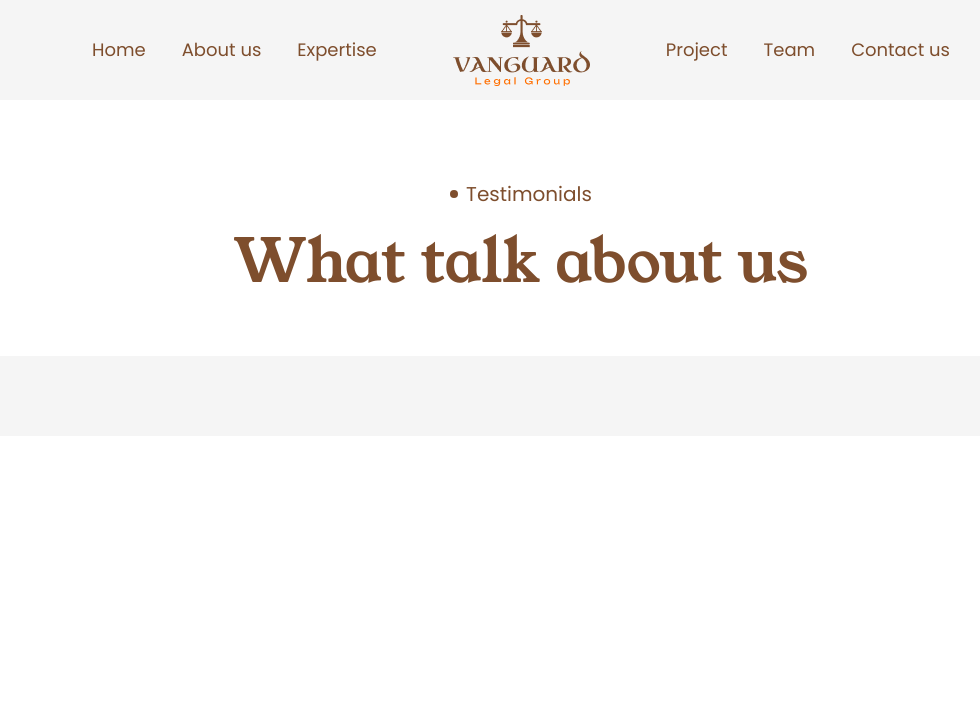
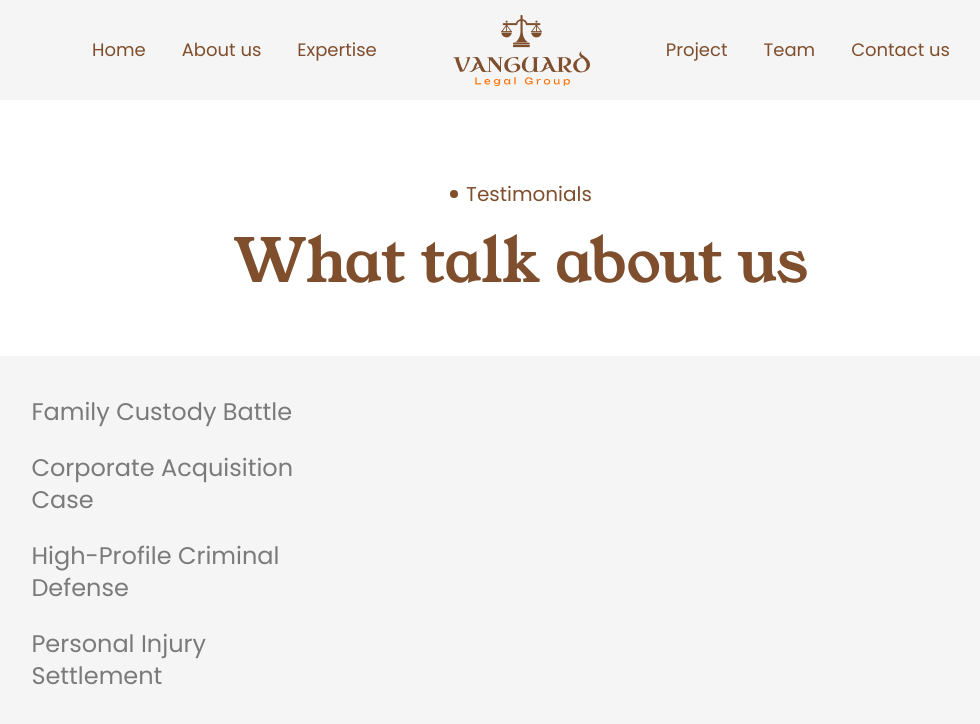
Before and after one commit to Maryammuhammadafzal/Law---Firm-Landing-Page, a Next.js app: page /testimonial in a window 1280 px wide. Shown: the top 724 px of the page, without its empty margins (119-1099 px from the left). Built offline with nearby package versions, Linux system fonts and the light colour scheme; a web font is replaced by a local one.

Commit message:
creating testimonial section

```diff
--- a/src/app/testimonial/page.tsx
+++ b/src/app/testimonial/page.tsx
@@ -1,7 +1,39 @@
+'use client'
 import SubHeading from '@/components/SubHeading'
-import React from 'react'
+import React, { useState } from 'react'
 
 const TestimonialPage = () => {
+    let [active, setActive] = useState(0)
+    let testimonial_data = [
+        {
+            title: 'Family Custody Battle',
+            testimonial: '"Vanguard Legal Group helped me through a difficult divorce with professionalism and care. I couldn’t have asked for better representation."',
+            name: 'Sarah T.',
+            image: '/images/client-image.jpg'
+
+        },
+        {
+            title: 'Corporate Acquisition Case',
+            testimonial: '"Vanguard Legal Group helped me through a difficult divorce with professionalism and care. I couldn’t have asked for better representation."',
+            name: 'Sarah T.',
+            image: '/images/client-image.jpg'
+
+        },
+        {
+            title: 'High-Profile Criminal Defense',
+            testimonial: '"Vanguard Legal Group helped me through a difficult divorce with professionalism and care. I couldn’t have asked for better representation."',
+            name: 'Sarah T.',
+            image: '/images/client-image.jpg'
+
+        },
+        {
+            title: 'Personal Injury Settlement',
+            testimonial: '"Vanguard Legal Group helped me through a difficult divorce with professionalism and care. I couldn’t have asked for better representation."',
+            name: 'Sarah T.',
+            image: '/images/client-image.jpg'
+
+        },
+    ]
     return (
         <div className='w-full h-auto flex justify-center items-center lg:py-20 md:py-14 sm:py-7'>
             <div className='lg:w-[85%] md:w-[95%] w-full md:px-0 px-3  h-auto flex flex-col lg:gap-16 md:gap-12 gap-8 justify-center items-center'>
@@ -13,8 +45,11 @@ const TestimonialPage = () => {
                 <div className='w-full h-auto bg-secondary py-10 flex justify-center items-center'>
                     <div className="w-[90%] flex gap-6 ">
                         <ul className='w-[30%] h-auto flex flex-col gap-6'>
-<li className='text-2xl font-sans text-black/50 focus:text-black hover:text-black active:text-black'></li>
+                            {testimonial_data.map(({ title }, index) => (
+                                <li key={index} onClick={()=> setActive} className='text-2xl font-sans text-black/50 focus:text-black hover:text-black active:text-black'>{title}</li>
+                            ))}
                         </ul>
+                        <div className=''></div>
                     </div>
                 </div>
             </div>
```
